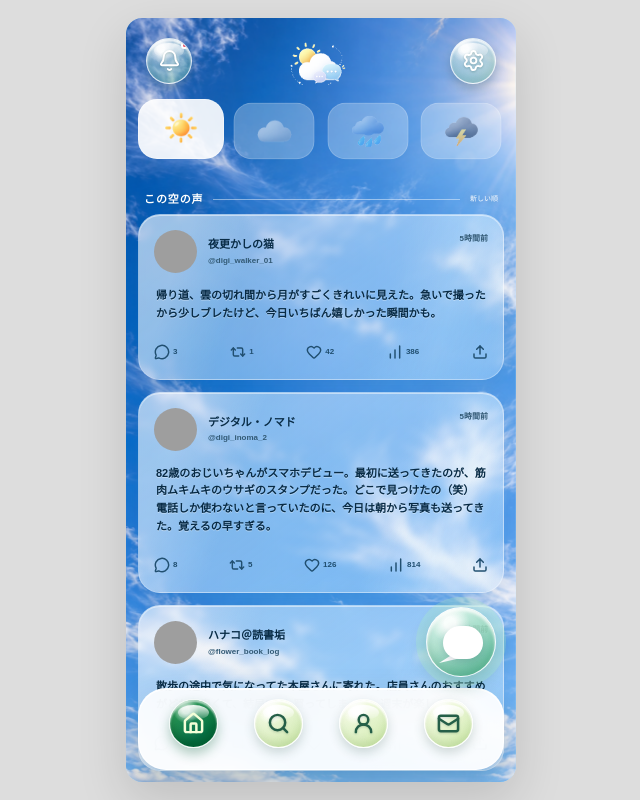
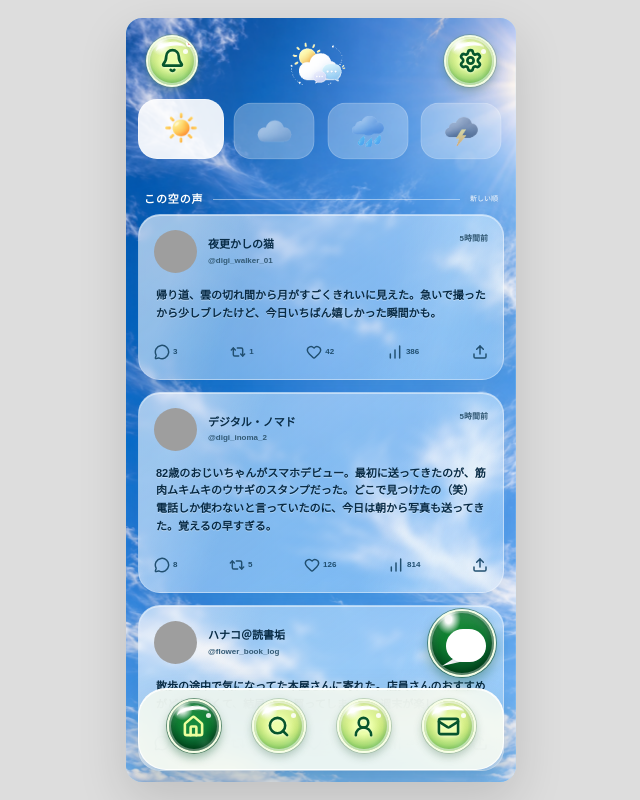
Before and after one commit to awo080558-dot/sora-social-apuri, a Next.js app: page / in a window 1280 px wide. Shown: the whole page, without its empty margins (319-959 px from the left). Built offline with nearby package versions, Linux system fonts and the light colour scheme; grey boxes are pictures that could not be loaded.

Commit message:
Match glossy green reference icons

```diff
--- a/app/globals.css
+++ b/app/globals.css
@@ -654,57 +654,79 @@
 .settings-page~.main-nav{z-index:6}
 @media(prefers-reduced-motion:reduce){.settings-page,.settings-page *{animation:none!important;transition:none!important}}
 
-/* 光沢のある立体ガラスアイコン */
+/* 参考画像の黄緑／深緑ガラスアイコン */
 .sora-header .header-tool{
   position:relative;
-  width:46px;
-  height:46px;
+  width:52px;
+  height:52px;
   padding:0!important;
   display:grid;
   place-items:center;
-  border:1px solid rgba(255,255,255,.76)!important;
+  border:2px solid rgba(247,255,232,.96)!important;
   border-radius:50%;
   background:
-    radial-gradient(circle at 32% 22%,rgba(255,255,255,.9) 0 8%,transparent 30%),
-    linear-gradient(145deg,rgba(241,255,246,.52),rgba(95,202,161,.28))!important;
+    radial-gradient(circle at 27% 18%,rgba(255,255,255,.96) 0 4%,transparent 19%),
+    radial-gradient(circle at 48% 48%,#eaffaa 0 22%,#cee97b 53%,#92bd50 72%,#dffff1 91%,#fff 100%)!important;
   box-shadow:
-    inset 0 2px 2px rgba(255,255,255,.82),
-    inset 0 -5px 8px rgba(17,111,78,.16),
-    0 5px 10px rgba(13,61,67,.24);
-  color:#fff;
+    inset 0 0 0 2px rgba(255,255,255,.48),
+    inset 0 8px 9px rgba(255,255,255,.34),
+    inset 0 -8px 10px rgba(0,159,98,.28),
+    0 0 0 1px rgba(84,135,62,.28),
+    0 4px 9px rgba(23,79,46,.28);
+  color:#07572d;
   overflow:hidden;
   transition:transform .16s ease,box-shadow .16s ease;
 }
 .sora-header .header-tool:before{
   content:"";
   position:absolute;
-  left:7px;
-  right:7px;
-  top:4px;
+  left:8px;
+  top:5px;
+  width:30px;
   height:15px;
+  border-top:4px solid rgba(255,255,255,.96);
   border-radius:50%;
-  background:linear-gradient(180deg,rgba(255,255,255,.72),rgba(255,255,255,.08));
+  transform:rotate(-7deg);
+  filter:blur(.15px);
   pointer-events:none;
 }
-.sora-header .header-tool svg{position:relative;z-index:1;width:23px;height:23px;filter:drop-shadow(0 1px 1px rgba(10,70,58,.28))}
+.sora-header .header-tool:after{
+  content:"";
+  position:absolute;
+  right:8px;
+  top:12px;
+  width:5px;
+  height:5px;
+  border-radius:50%;
+  background:rgba(255,255,255,.88);
+  box-shadow:-2px 26px 8px rgba(195,255,224,.75);
+  pointer-events:none;
+}
+.sora-header .header-tool svg{position:relative;z-index:1;width:25px;height:25px;stroke-width:2.6;filter:drop-shadow(0 1px 1px rgba(255,255,255,.48))}
 .sora-header .header-tool:active{transform:translateY(2px) scale(.96);box-shadow:inset 0 4px 9px rgba(12,92,65,.25),0 2px 4px rgba(13,61,67,.18)}
 .notification-trigger.has-unread>i{z-index:3;right:3px;top:3px}
 
+.sora-app>.main-nav{
+  background:rgba(248,252,241,.84)!important;
+  border-color:rgba(255,255,255,.86)!important;
+}
 .sora-app>.main-nav button{
   position:relative;
-  width:49px;
-  height:49px;
+  width:54px;
+  height:54px;
   justify-self:center;
-  border:1px solid rgba(255,255,255,.95)!important;
+  border:2px solid rgba(249,255,232,.98)!important;
   border-radius:50%;
   background:
-    radial-gradient(circle at 34% 23%,#fff 0 8%,transparent 29%),
-    linear-gradient(145deg,rgba(253,255,241,.98),rgba(187,224,135,.7))!important;
+    radial-gradient(circle at 27% 18%,#fff 0 4%,transparent 19%),
+    radial-gradient(circle at 48% 49%,#ecffab 0 23%,#cee978 54%,#94bc50 73%,#dfffe9 91%,#fff 100%)!important;
   box-shadow:
-    inset 0 2px 2px #fff,
-    inset 0 -5px 8px rgba(87,139,48,.17),
-    0 5px 11px rgba(33,75,61,.2);
-  color:#255f48;
+    inset 0 0 0 2px rgba(255,255,255,.5),
+    inset 0 8px 9px rgba(255,255,255,.34),
+    inset 0 -8px 10px rgba(0,158,97,.27),
+    0 0 0 1px rgba(83,134,61,.26),
+    0 4px 9px rgba(25,80,47,.28);
+  color:#07552d;
   overflow:hidden;
   transition:transform .18s ease,background .22s ease,box-shadow .18s ease,color .22s ease;
 }
@@ -712,30 +734,56 @@
   content:"";
   position:absolute;
   left:8px;
-  right:8px;
   top:5px;
-  height:15px;
+  width:32px;
+  height:16px;
+  border-top:4px solid rgba(255,255,255,.98);
   border-radius:50%;
-  background:linear-gradient(180deg,rgba(255,255,255,.92),rgba(255,255,255,.08));
+  transform:rotate(-7deg);
+  filter:blur(.15px);
   pointer-events:none;
 }
-.sora-app>.main-nav button svg{position:relative;z-index:1;color:currentColor;filter:drop-shadow(0 1px 1px rgba(16,63,42,.2))}
+.sora-app>.main-nav button:after{
+  content:"";
+  position:absolute;
+  right:8px;
+  top:12px;
+  width:5px;
+  height:5px;
+  border-radius:50%;
+  background:rgba(255,255,255,.88);
+  box-shadow:-3px 28px 8px rgba(194,255,222,.75);
+  pointer-events:none;
+}
+.sora-app>.main-nav button svg{position:relative;z-index:1;color:currentColor;stroke-width:2.7;filter:drop-shadow(0 1px 1px rgba(255,255,255,.45))}
 .sora-app>.main-nav button.active{
-  color:#f4ffd8!important;
+  color:#eaff9d!important;
   background:
-    radial-gradient(circle at 34% 22%,rgba(255,255,255,.72) 0 7%,transparent 27%),
-    linear-gradient(145deg,#38a660,#05713e 72%)!important;
-  box-shadow:inset 0 2px 2px rgba(255,255,255,.65),inset 0 -6px 9px rgba(0,57,29,.35),0 6px 12px rgba(8,93,51,.3);
+    radial-gradient(circle at 27% 18%,rgba(255,255,255,.88) 0 4%,transparent 19%),
+    radial-gradient(circle at 48% 47%,#158c35 0 22%,#08752d 54%,#004f20 73%,#00c969 91%,#d8ffe0 100%)!important;
+  box-shadow:
+    inset 0 0 0 2px rgba(255,255,255,.33),
+    inset 0 8px 10px rgba(255,255,255,.16),
+    inset 0 -9px 11px rgba(0,38,17,.52),
+    0 0 0 1px rgba(0,72,28,.52),
+    0 5px 10px rgba(0,77,31,.36);
 }
 .sora-app>.main-nav button:active{transform:translateY(2px) scale(.94);box-shadow:inset 0 5px 10px rgba(31,91,43,.28),0 2px 4px rgba(33,75,61,.16)}
 
 .sora-app>.new-post{
-  border:1px solid rgba(255,255,255,.9)!important;
+  width:68px!important;
+  height:68px!important;
+  border:2px solid rgba(248,255,231,.98)!important;
   background:
-    radial-gradient(circle at 34% 22%,rgba(255,255,255,.88) 0 8%,transparent 28%),
-    linear-gradient(145deg,rgba(240,255,246,.96),rgba(67,181,126,.78))!important;
-  box-shadow:inset 0 3px 3px rgba(255,255,255,.82),inset 0 -7px 11px rgba(0,92,55,.22),0 0 0 10px rgba(168,235,194,.28),0 8px 17px rgba(20,89,64,.3)!important;
-  color:#176842!important;
+    radial-gradient(ellipse at 29% 13%,rgba(255,255,255,.98) 0 5%,transparent 19%),
+    radial-gradient(circle at 48% 47%,#168c35 0 22%,#08752c 55%,#004d1f 73%,#00c968 91%,#d8ffe2 100%)!important;
+  box-shadow:
+    inset 0 0 0 2px rgba(255,255,255,.34),
+    inset 0 9px 11px rgba(255,255,255,.16),
+    inset 0 -10px 13px rgba(0,39,17,.52),
+    0 0 0 1px rgba(0,73,29,.5),
+    0 6px 12px rgba(0,78,31,.36)!important;
+  color:#eaff9f!important;
   transition:transform .18s ease,box-shadow .18s ease;
 }
-.sora-app>.new-post:active{transform:translateY(3px) scale(.95);box-shadow:inset 0 6px 13px rgba(0,92,55,.27),0 0 0 8px rgba(168,235,194,.23),0 3px 7px rgba(20,89,64,.2)!important}
+.sora-app>.new-post:active{transform:translateY(3px) scale(.95);box-shadow:inset 0 7px 14px rgba(0,52,22,.47),0 3px 7px rgba(0,67,28,.26)!important}
```
